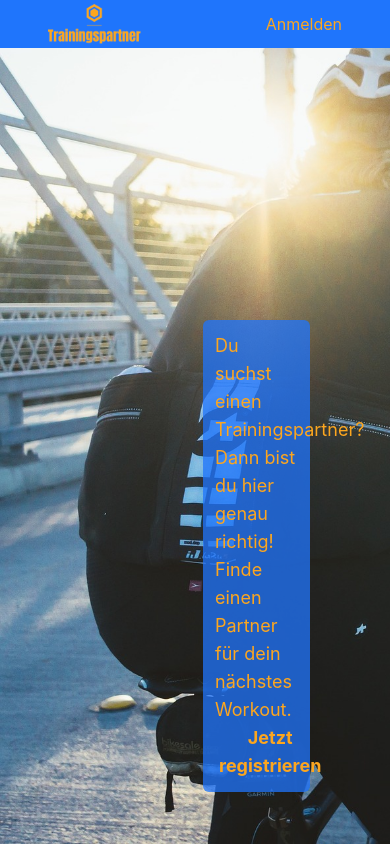
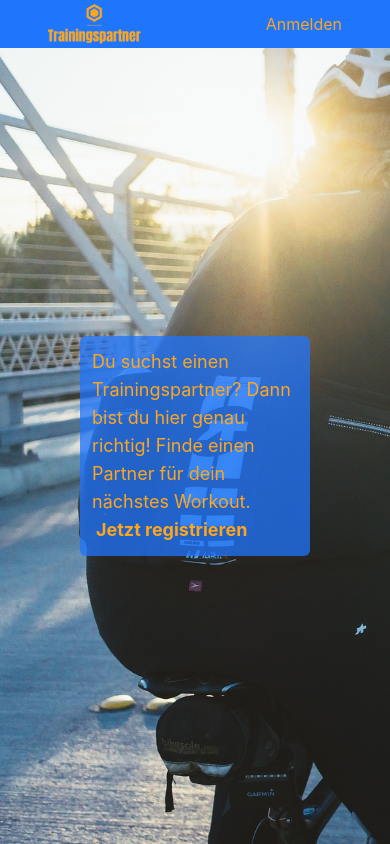
Before and after one commit to AndreasFrenk/trainingspartner, a React (Create React App) app in the folder client/: page / in a window 390 px wide. Built offline with nearby package versions, Linux system fonts and the light colour scheme; no server answers.

Commit message:
made ui more responsive

```diff
--- a/client/src/components/auth/feed-postCard.tsx
+++ b/client/src/components/auth/feed-postCard.tsx
@@ -40,7 +40,7 @@ function FeedPostCard(props: any) {
   };
   useEffect(() => {}, []);
   return (
-    <div className="bg-white mx-64 my-5 border-2 border-gray-50 rounded-lg">
+    <div className="bg-white md:mx-64 my-5 border-2 border-gray-50 rounded-lg">
       <div className="px-3 py-1">
         <span className="text-xl">{props.post.userProfile[0].username}, </span>
         <span>{props.post.userProfile[0].profile.location.city}</span>
--- a/client/src/components/auth/feed.tsx
+++ b/client/src/components/auth/feed.tsx
@@ -30,7 +30,7 @@ export const Feed = () => {
     return (
         <div>
             <div className="pt-20 bg-gray-100">
-            <div className="bg-white mx-64 my-4 border rounded-lg">
+            <div className="bg-white md:mx-64 my-4 border rounded-lg">
                 <form onSubmit={(e) => submitPost(e)}>
 
                 <input className="p-1 rounded-lg w-full" type="text" placeholder="Post something here..." value={postMessage} onChange={(e)=>changePostMessage(e)}></input>
--- a/client/src/components/landingpage/Landingpage.tsx
+++ b/client/src/components/landingpage/Landingpage.tsx
@@ -48,7 +48,7 @@ const Landingpage: React.FC<Props> = ({history})=>{
         </div>
        <div className="big-banner h-screen w-full bg-cover" style={{backgroundImage: `url(${backgroundImage})`,}}>
 
-        <div className="grid grid-cols-2 mx-20 gap-4 text-secondary pt-80">
+        <div className="grid sm:grid-cols-2 mx-20 gap-4 text-secondary pt-80">
             <div></div>
          <div className="bg-primary text-lg rounded-md bg-opacity-75 p-3">
              <p >Du suchst einen Trainingspartner? Dann bist du hier genau richtig! Finde einen Partner für dein nächstes Workout.
```
